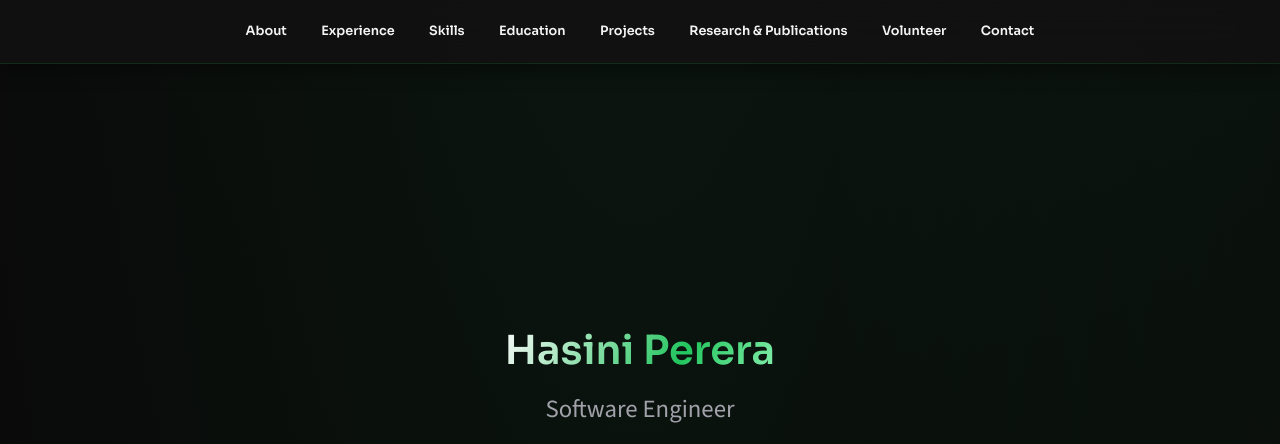
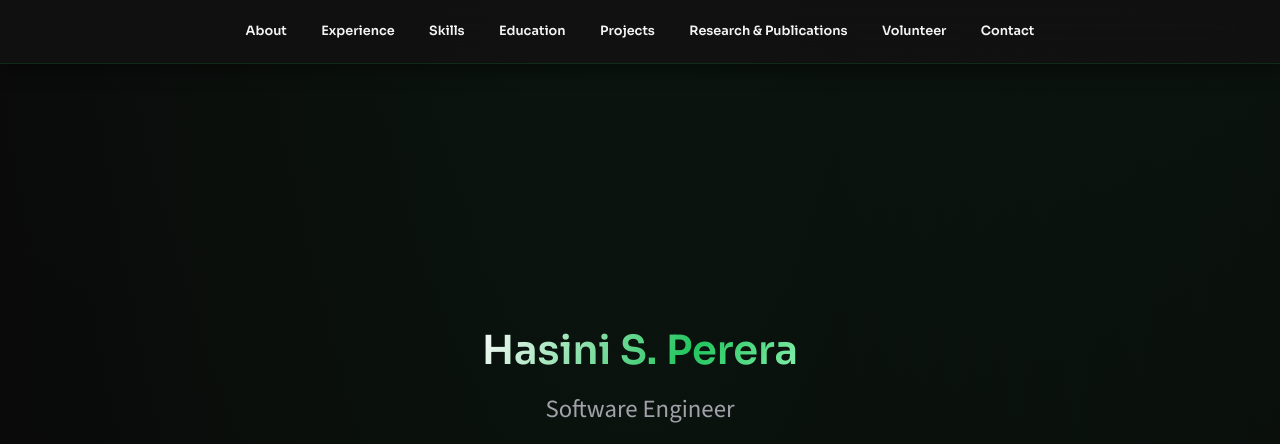
Before and after one commit to hasinisperera/hasinisperera.github.io, a website: page index.html in a window 1280 px wide. Shown: the top 444 px of the page. Drawn offline with nearby package versions, Linux system fonts and the light colour scheme.

Commit message:
Update Hero section

```diff
--- a/index.html
+++ b/index.html
@@ -49,7 +49,7 @@
     <main id="main">
       <section class="hero" id="hero" aria-labelledby="hero-title">
         <div class="container hero__inner">
-          <h1 class="hero__title" id="hero-title">Hasini Perera</h1>
+          <h1 class="hero__title" id="hero-title">Hasini S. Perera</h1>
           <p class="hero__role" id="hero-role">Software Engineer</p>
           <ul class="find-me__social find-me__social--hero" role="list" aria-label="Social and contact links">
             <li>
```
